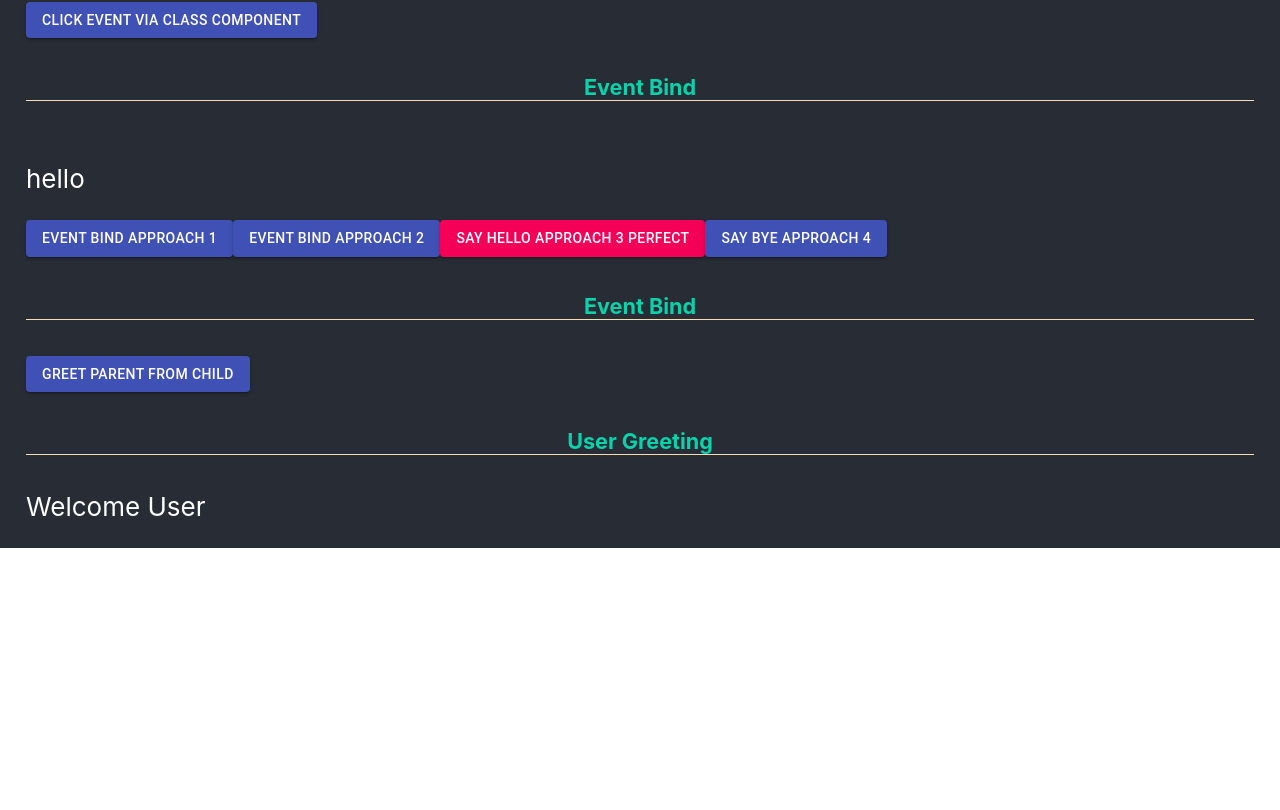
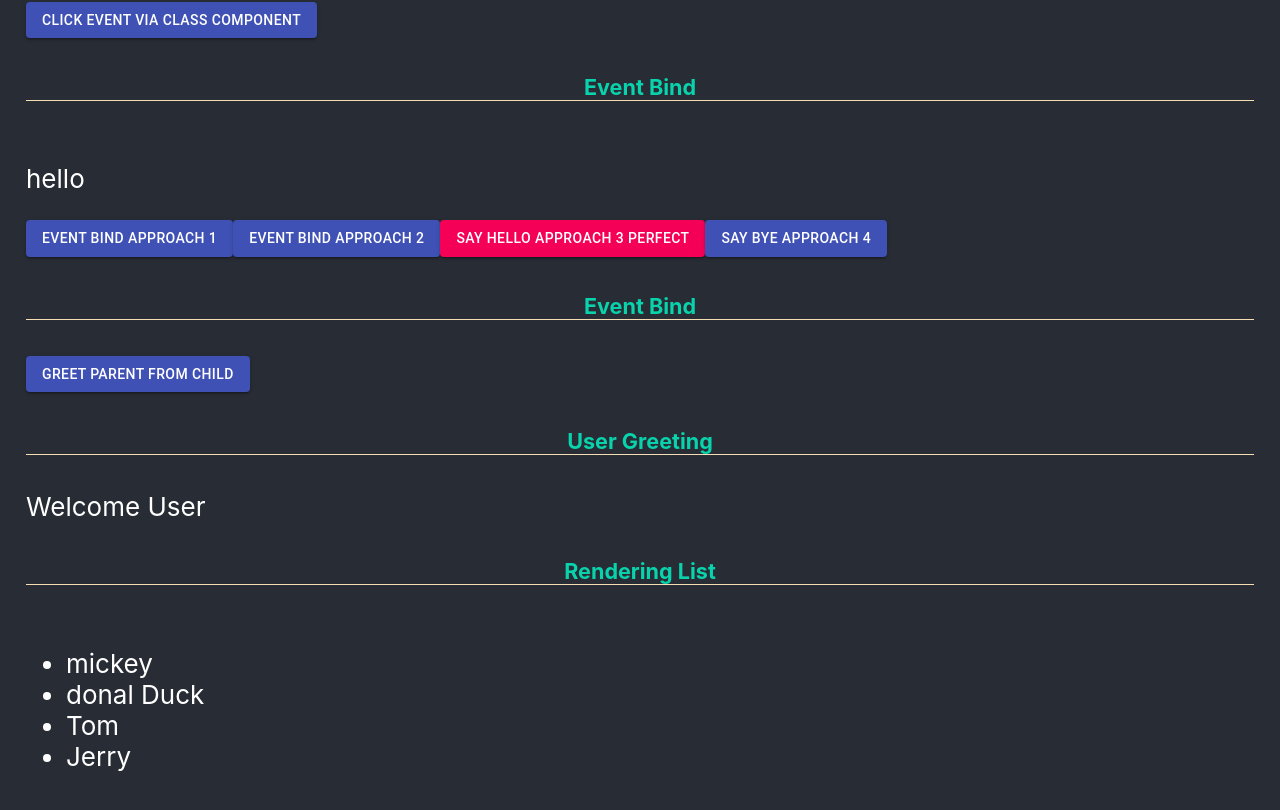
Before and after one commit to GajendraMehra/reactJsPractise, a React (Create React App) app in the folder exercise_one/my-app/: page / in a window 1280 px wide. Shown: the part 1589-2399 px from the top of the page. Before the commit the page ends 2137 px from the top, so only its background shows below. Built offline with nearby package versions, Linux system fonts and the light colour scheme.

Commit message:
key demo in list

```diff
--- a/exercise_one/my-app/src/App.js
+++ b/exercise_one/my-app/src/App.js
@@ -10,6 +10,8 @@ import ClassClick from './components/ClassClick'
 import EventBind from './components/EventBind'
 import ParentComponent from './components/ParentComponent'
 import UserGreeting from './components/UserGreeting'
+import CartoonComponent from './components/CartoonComponent'
+// import UserGreeting from './components/UserGreeting'
 function App() {
   return (
     <div className="">
@@ -38,6 +40,9 @@ function App() {
        <ParentComponent></ParentComponent>
        <h5 className="App-link">User Greeting</h5>
        <UserGreeting></UserGreeting>
+       <h5 className="App-link">Rendering List</h5>
+
+       <CartoonComponent></CartoonComponent>
       </header>
 
     </div>
--- /dev/null
+++ b/exercise_one/my-app/src/components/CartoonComponent.js
@@ -0,0 +1,15 @@
+import React from 'react'
+
+function CartoonComponent() {
+    const cartoons = ['mickey','donal Duck','Tom','Jerry']
+    const nameList= cartoons.map((cartoon,index)=>(
+        <li key={index+1}>{cartoon}</li>
+    ))
+    return (
+        <ul>
+           {nameList}
+        </ul>
+    )
+}
+
+export default CartoonComponent
```
